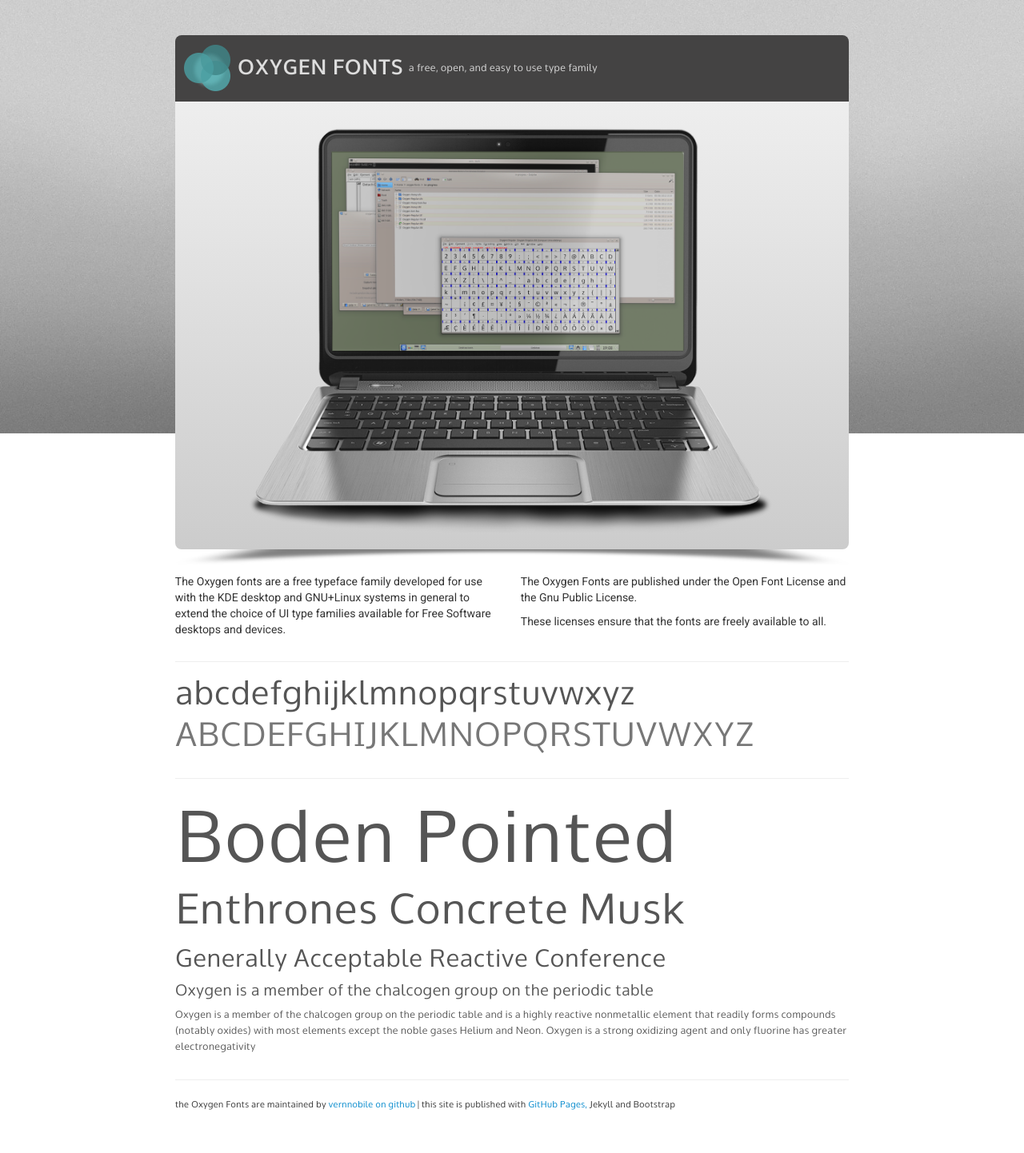
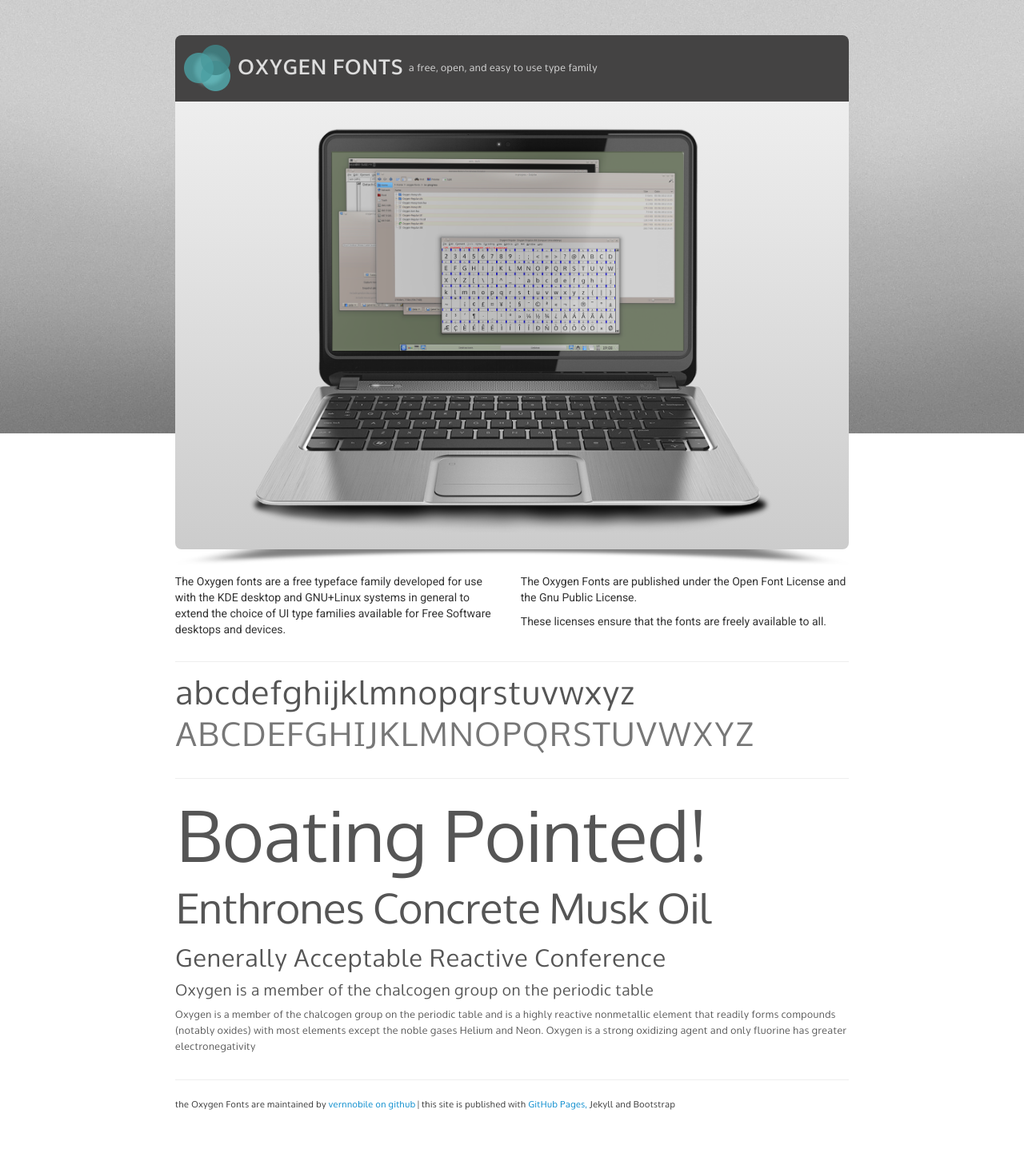
Before and after one commit to vernnobile/oxygenfont.com, a Jekyll site: the page built from index.md, in a window 1280 px wide. Shown: the whole page at 80% size. Built offline with Jekyll 4.4.1, drawn with Linux system fonts in a browser that asks for light colours.

Commit message:
progress

```diff
--- a/_includes/specimen.html
+++ b/_includes/specimen.html
@@ -1,7 +1,7 @@
 <div class="row-fluid">
 <div class="span12 specimen">
-<p style="line-height:1em;font-size:6.5em;">Boden Pointed</p>
-<p style="line-height:1.2em;font-size:3.8em;">Enthrones Concrete Musk</p>
+<p style="letter-spacing:-3px;line-height:1em;font-size:6.5em;">Boating Pointed!</p>
+<p style="letter-spacing:-2px;line-height:1.2em;font-size:3.8em;">Enthrones Concrete Musk Oil</p>
 <p style="line-height:1.2em;font-size:2.2em;">Generally Acceptable Reactive Conference</p>
 <p style="font-size:1.4em;">Oxygen is a member of the chalcogen group on the periodic table</p>
 <p style="font-size:0.9em;">Oxygen is a member of the chalcogen group on the periodic table and is a highly reactive nonmetallic element that readily forms compounds (notably oxides) with most elements except the noble gases Helium and Neon. Oxygen is a strong oxidizing agent and only fluorine has greater electronegativity</p>
```
Also changed, not shown: 1 other file.
